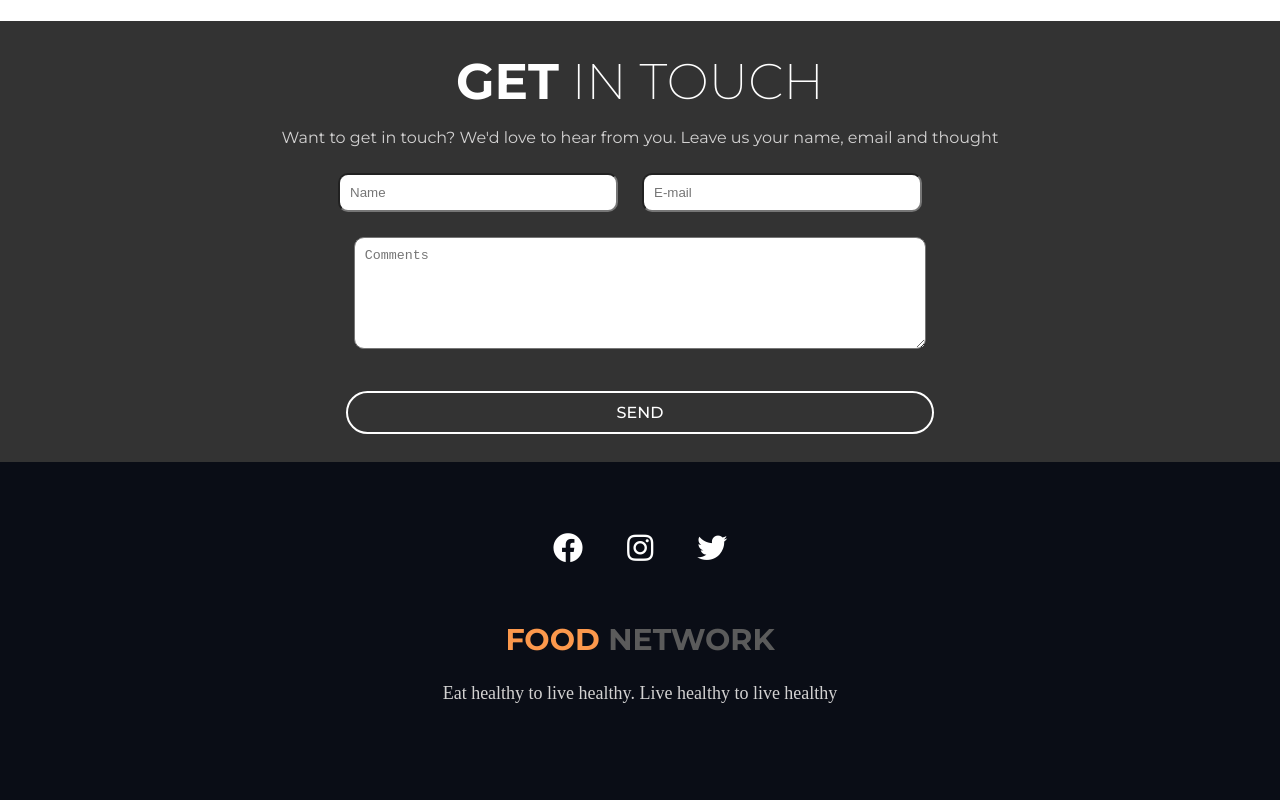
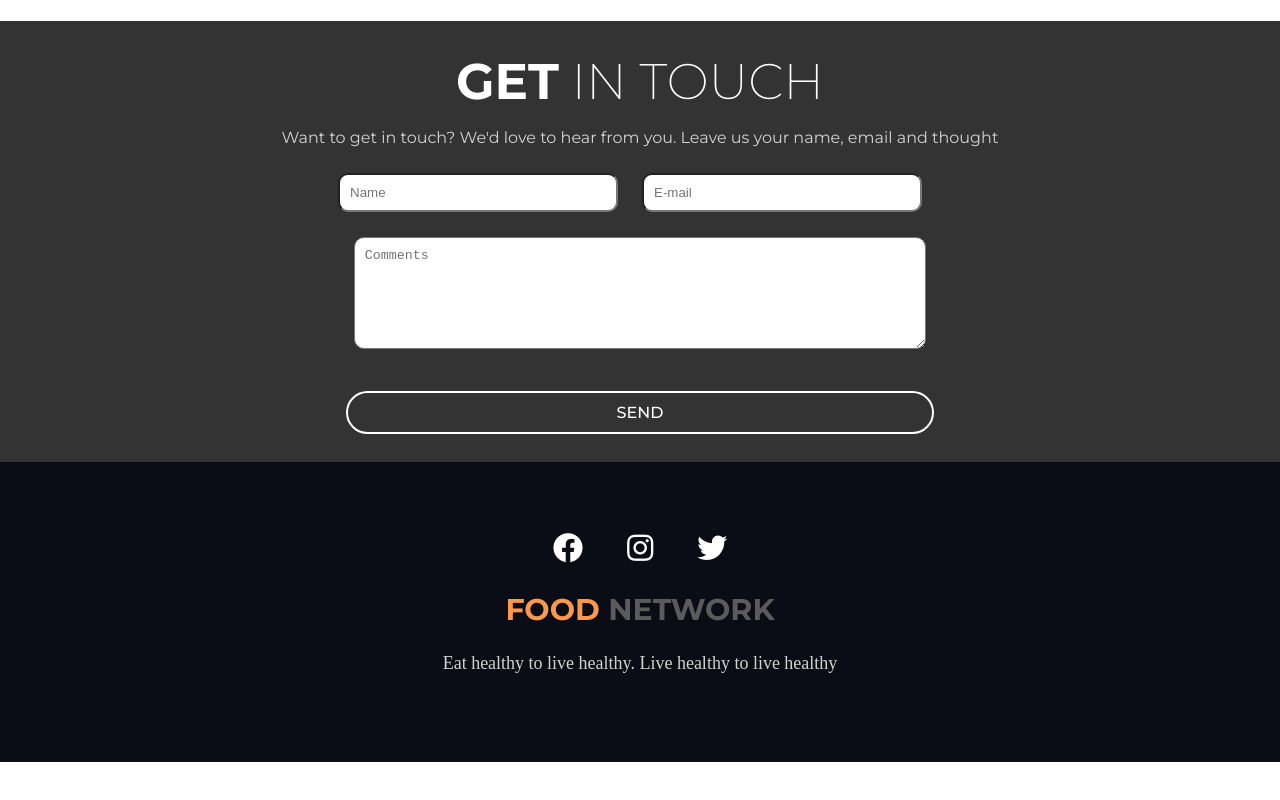
Before and after one commit to taifur-rahaman/_assignmentFoodNetwork, a plain HTML site: page index.html in a window 1280 px wide. Shown: the part 2450-3250 px from the top of the page. After the commit the page ends 3212 px from the top, so only its background shows below. Drawn offline with Linux system fonts and the light colour scheme.

Commit message:
minor adjustment

```diff
--- a/style.css
+++ b/style.css
@@ -245,14 +245,13 @@ body {
 /* footer section start */
 #footer {
   background-color: rgb(10, 13, 22);
-  height: 30vh;
+  height: 20vh;
   padding: 70px;
   text-align: center;
 }
 
 .footer_title {
   color: rgb(91, 91, 91);
-  padding-top: 30px;
   font-size: 30px;
   text-transform: uppercase;
   font-family: "Montserrat", sans-serif;
```
